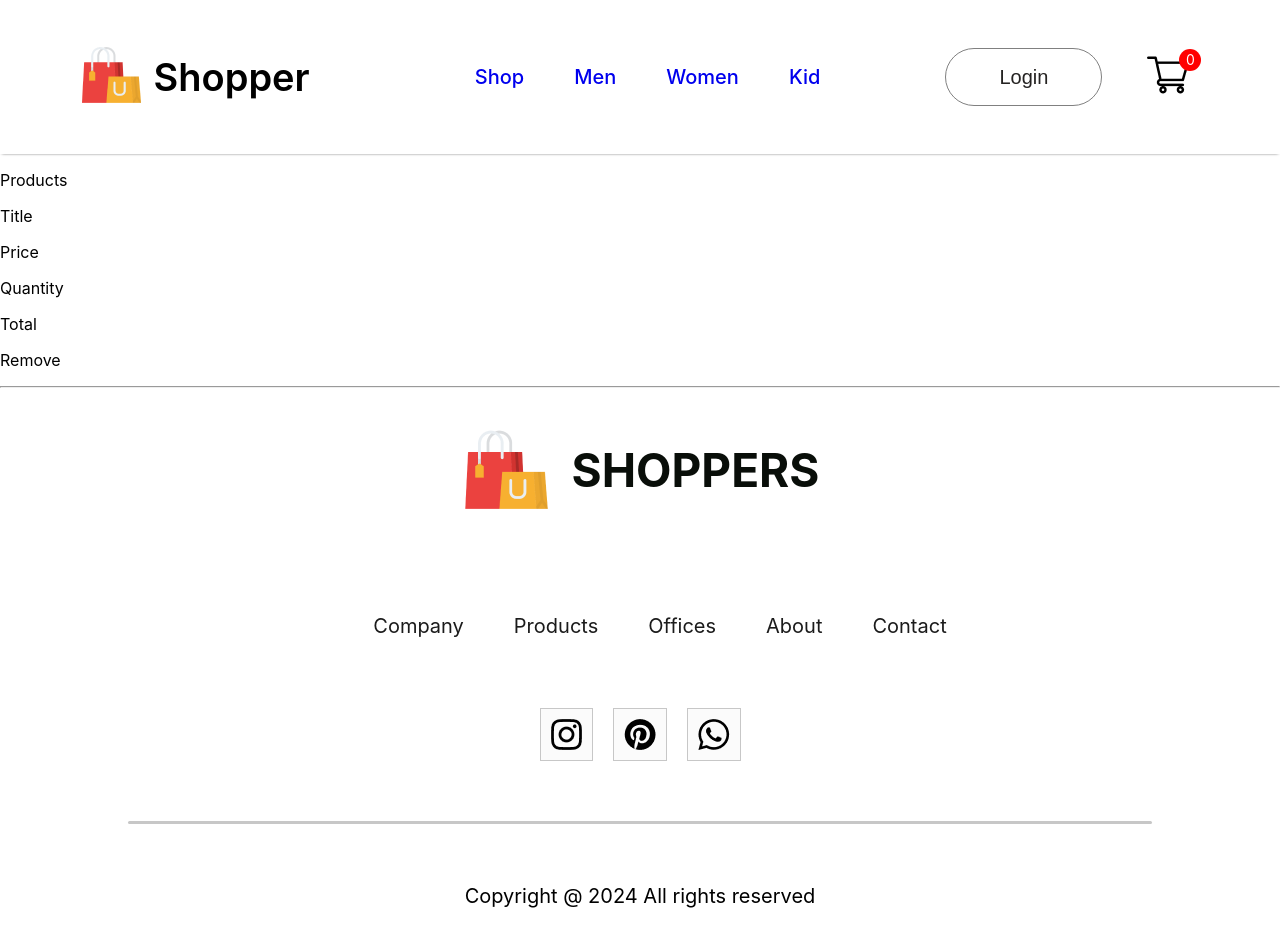
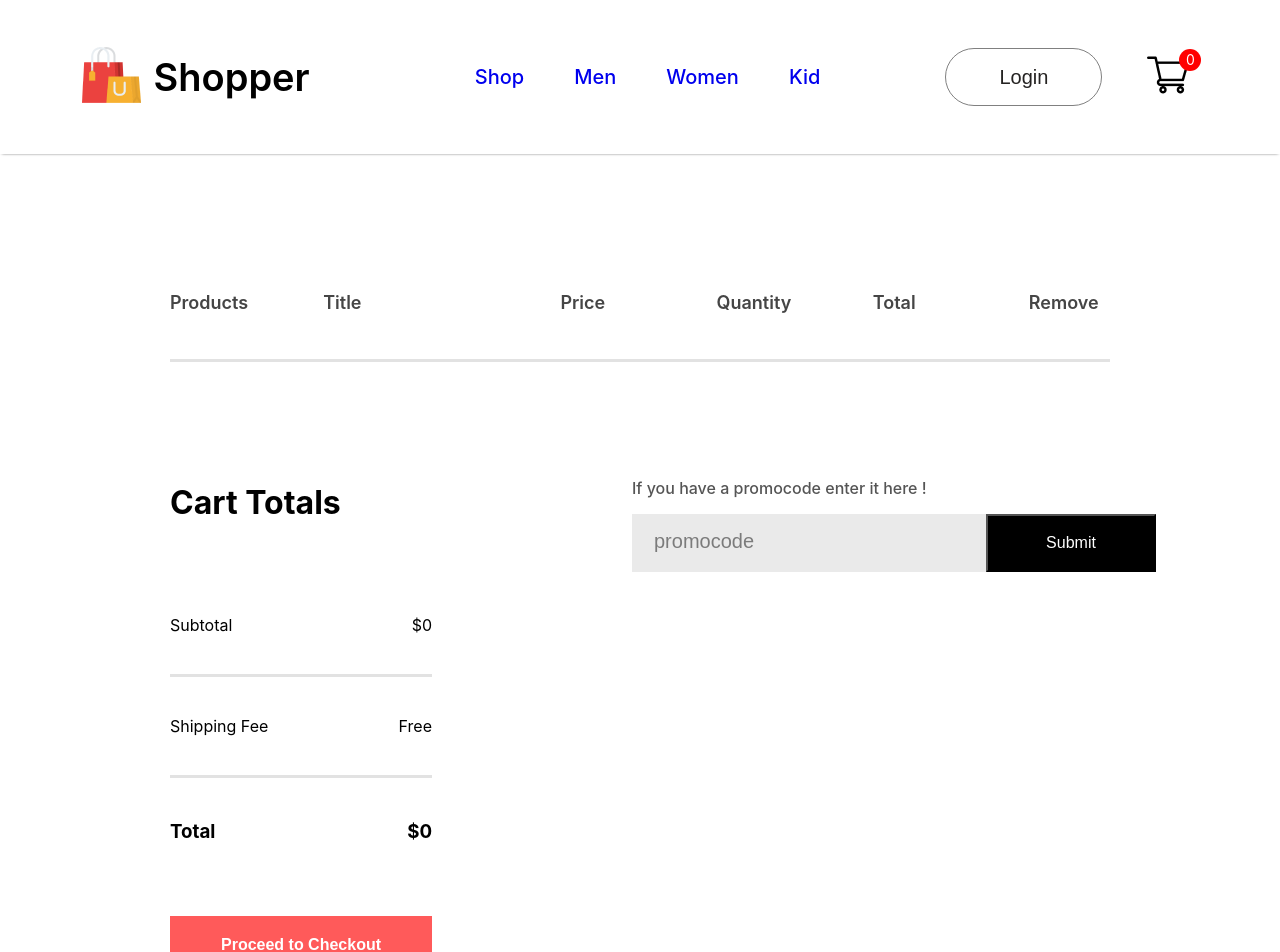
Before and after one commit to RishabhPariharGit/React-Project, a React (Create React App) app in the folder frontend/: page /cart in a window 1280 px wide. Shown: the top 952 px of the page. Built offline with nearby package versions, Linux system fonts and the light colour scheme.

Commit message:
added styling to add to cart page

```diff
--- a/frontend/src/Components/CartItems/CartItems.css
+++ b/frontend/src/Components/CartItems/CartItems.css
@@ -0,0 +1,118 @@
+.cartitems{
+    margin: 100px 170px;
+}
+
+.cartitems hr{
+    height: 3px;
+    background: #e2e2e2;
+    border: 0;
+}
+
+.cartitems-format-main{
+    display: grid;
+    grid-template-columns: 0.5fr 2fr 1fr 1fr 1fr 1fr;
+    align-items: center;
+    gap: 75px;
+    padding: 20px 0px;
+    color: #454545;
+    font-size: 18px;
+    font-weight: 600;
+}
+
+.cartitems-format{
+    font-size: 17px;
+    font-weight: 500;
+}
+
+.carticon-product-icon{
+    height: 60px;
+
+}
+
+.cartitems-remove-icon{
+    width:15px;
+margin: 0px 40px;
+cursor: pointer;
+}
+
+.cartitems-quantity{
+    width: 64px;
+    height: 50px;
+    border:2px solid #ebebeb;
+    background: #fff;
+
+}
+
+.cartitems-down{
+    display: flex;
+    margin: 100px 0px;
+}
+
+.cartitems-total{
+    flex: 1;
+    display: flex;
+    flex-direction: column;
+    margin-right: 200px;
+    gap: 40px;
+}
+
+.cartitems-total-item{
+    display: flex;
+    justify-content: space-between;
+    padding: 15px 0px;
+}
+
+.cartitems-total button{
+    width: 262px;
+    height: 58px;
+    border: none;
+    outline: none;
+    background: #ff5a5a;
+    color: #fff;
+    font-size: 16px;
+    font-weight: 600;
+cursor: pointer;
+}
+
+.cartitems-promocode{
+    flex: 1;
+    font-size: 16px;
+    font-weight: 500;
+}
+
+.cartitems-promocode p{
+    color:#555;
+}
+
+.cartitems-remove-icon{
+    width: 15px;
+    margin-top: 15px;
+    height: 15px;
+}
+
+.cartitems-promobox{
+    width:504px;
+    margin-top: 15px;
+    padding-left: 20px;
+    height: 58px;
+    background: #eaeaea;
+}
+
+.cartitems-promobox input{
+    border: none;
+    outline: none;
+    background: transparent;
+    font-size: 16px;
+    width: 330px;
+    height: 50px;
+
+}
+
+.cartitems-promobox button {
+    width: 170px;
+    height: 58px;
+    font-size: 16px;
+    background: black;
+    color: white;
+    cursor: pointer;
+}
--- a/frontend/src/Components/CartItems/CartItems.jsx
+++ b/frontend/src/Components/CartItems/CartItems.jsx
@@ -22,13 +22,13 @@
 if(cartItems[e.id]>0)
 {
     return  (<div>
-    <div className="cartitems-format">
+    <div className="cartitems-format cartitems-format-main">
         <img src={e.image} alt="" className='carticon-product-icon'/>
         <p>{e.name}</p>
         <p>${e.new_price}</p>
 <button className='cartitems-quantity'>{cartItems[e.id]}</button>
-<p>{e.new_price*cartItems[e.id]}</p>
-<img src={remove_icon} onClick={()=>{removeFromCart(e.id)}} alt="" />
+<p>${e.new_price*cartItems[e.id]}</p>
+<img className='cartitems-remove-icon' src={remove_icon}  onClick={()=>{removeFromCart(e.id)}} alt="" />
     </div>
     <hr />
 </div>
@@ -36,6 +36,37 @@
 }
 return null;
 })}
+
+<div className="cartitems-down">
+    <div className="cartitems-total">
+        <h1>Cart Totals</h1>
+        <div>
+            <div className="cartitems-total-item">
+                <p>Subtotal</p>
+                <p>${0}</p>
+            </div>
+            <hr />
+            <div className="cartitems-total-item">
+                <p>Shipping Fee</p>
+                <p>Free</p>
+            </div>
+            <hr />
+            <div className="cartitems-total-item">
+                <h3>Total</h3>
+                <h3>${0}</h3>
+            </div>
+        </div>
+        <button>Proceed to Checkout</button>
+    </div>
+    <div className="cartitems-promocode">
+        <p>If you have a promocode enter it here !</p>
+        <div className="cartitems-promobox">
+            <input type="text" placeholder='promocode'/>
+            <button>Submit</button>
+        </div>
+    </div>
+</div>
+
 </div>
 )
 }
```
